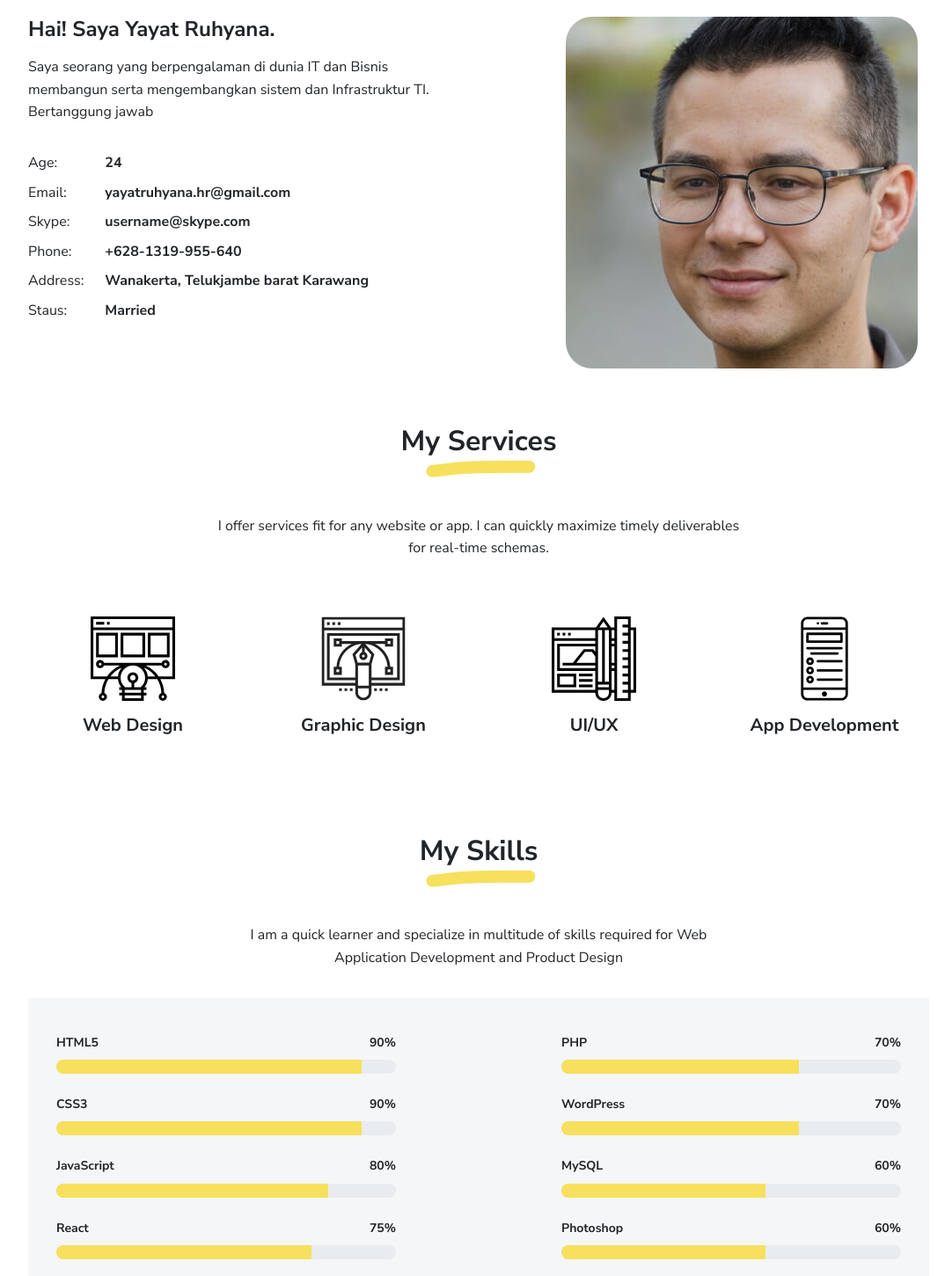
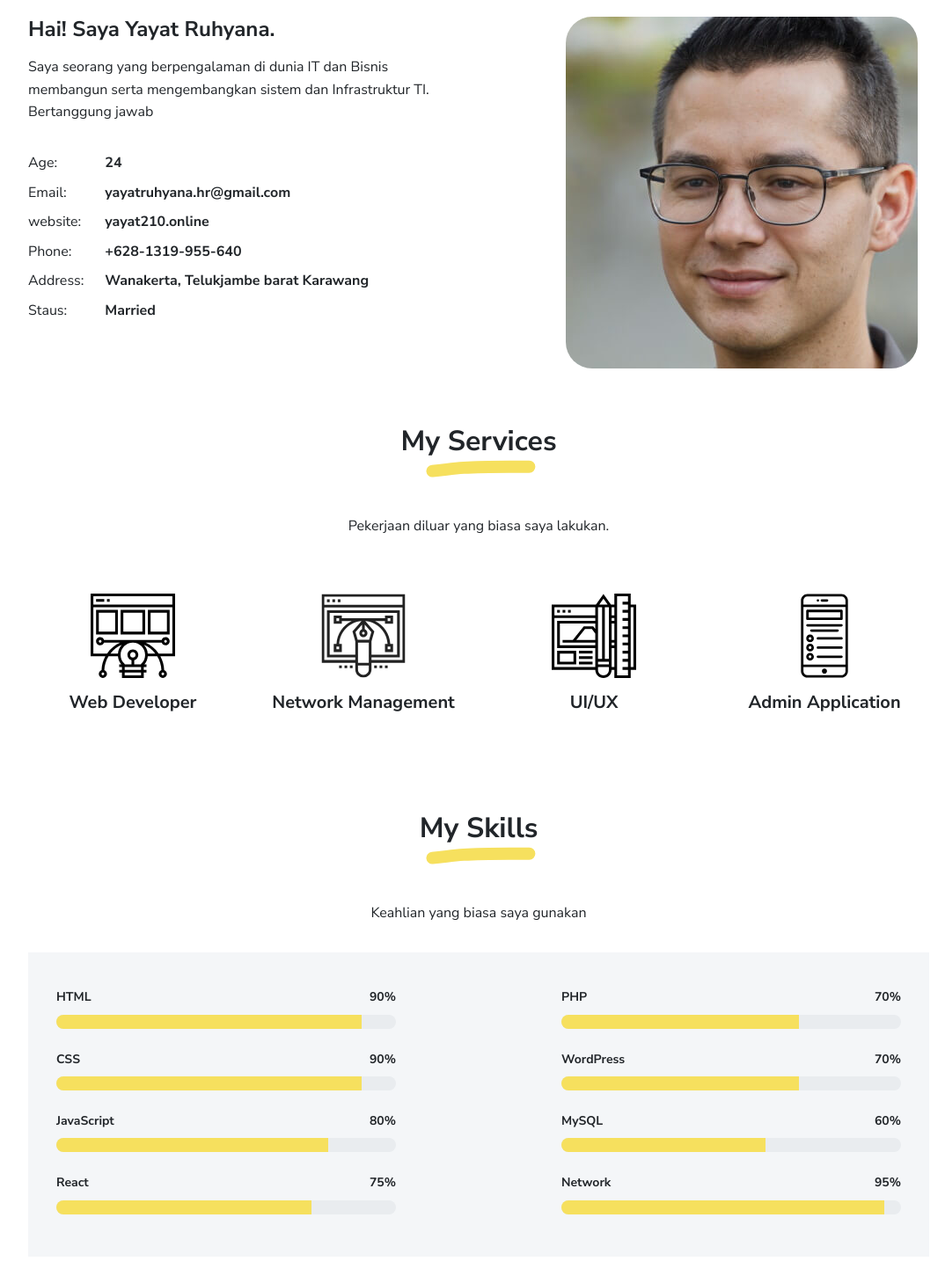
Before and after one commit to yayatrhyna/profile, a plain HTML site: page index.html in a window 1280 px wide. Shown: the part 815-2266 px from the top of the page at 88% size, without its empty margins (96-1170 px from the left). Drawn offline with Linux system fonts and the light colour scheme.

Commit message:
index update

```diff
--- a/index.html
+++ b/index.html
@@ -5,7 +5,7 @@
     <meta charset="UTF-8">
     <meta http-equiv="X-UA-Compatible" content="IE=edge">
     <meta name="viewport" content="width=device-width, initial-scale=1">
-    <title>Super Folio</title>
+    <title>Profile Yayat</title>
     <link rel="preconnect" href="https://fonts.gstatic.com" crossorigin="crossorigin"/>
     <link rel="preload" as="style" href="https://fonts.googleapis.com/css2?family=Nunito+Sans:wght@300;400;700;800&amp;display=swap"/>
     <link rel="stylesheet" href="https://fonts.googleapis.com/css2?family=Nunito+Sans:wght@300;400;700;800&amp;display=swap" media="print" onload="this.media='all'"/>
@@ -95,10 +95,10 @@
             <div class="pb-1 fw-bolder">yayatruhyana.hr@gmail.com</div>
           </div>
           <div class="col-sm-2">
-            <div class="pb-1">Skype:</div>
+            <div class="pb-1">website:</div>
           </div>
           <div class="col-sm-10">
-            <div class="pb-1 fw-bolder">username@skype.com</div>
+            <div class="pb-1 fw-bolder">yayat210.online</div>
           </div>
           <div class="col-sm-2">
             <div class="pb-1">Phone:</div>
@@ -130,20 +130,20 @@
       <h2 class="marker marker-center">My Services</h2>
     </div>
     <div class="text-center">
-      <p class="mx-auto mb-3" style="max-width:600px"> I offer services fit for any website or app. I can quickly maximize timely deliverables for real-time schemas.</p>
+      <p class="mx-auto mb-3" style="max-width:600px">Pekerjaan diluar yang biasa saya lakukan.</p>
     </div>
     <div class="row py-3">
       <div class="col-md-3 text-center" data-aos="fade-up" data-aos-delay="100"><img class="mb-2" src="images/services/web-design.svg" width="96" height="96" alt="web design"/>
-        <div class="h5">Web Design</div>
+        <div class="h5">Web Developer</div>
       </div>
       <div class="col-md-3 text-center" data-aos="fade-up" data-aos-delay="200"><img class="mb-2" src="images/services/graphic-design.svg" width="96" height="96" alt="graphic design"/>
-        <div class="h5">Graphic Design</div>
+        <div class="h5">Network Management</div>
       </div>
       <div class="col-md-3 text-center" data-aos="fade-up" data-aos-delay="300"><img class="mb-2" src="images/services/ui-ux.svg" width="96" height="96" alt="ui-ux"/>
         <div class="h5">UI/UX</div>
       </div>
       <div class="col-md-3 text-center" data-aos="fade-up" data-aos-delay="400"><img class="mb-2" src="images/services/app-development.svg" width="96" height="96" alt="app development"/>
-        <div class="h5">App Development</div>
+        <div class="h5">Admin Application</div>
       </div>
     </div>
   </div>
@@ -154,19 +154,19 @@
       <h2 class="marker marker-center">My Skills</h2>
     </div>
     <div class="text-center">
-      <p class="mx-auto mb-3" style="max-width:600px">I am a quick learner and specialize in multitude of skills required for Web Application Development and Product Design</p>
+      <p class="mx-auto mb-3" style="max-width:600px">Keahlian yang biasa saya gunakan</p>
     </div>
     <div class="bg-light p-3">
       <div class="row">
         <div class="col-md-5">
           <div class="py-1">
-            <div class="d-flex text-small fw-bolder"><span class="me-auto">HTML5</span><span>90%</span></div>
+            <div class="d-flex text-small fw-bolder"><span class="me-auto">HTML</span><span>90%</span></div>
             <div class="progress my-1">
               <div class="progress-bar bg-primary" role="progressbar" data-aos="zoom-in-right" data-aos-delay="100" data-aos-anchor=".skills-section" style="width: 90%" aria-valuenow="90" aria-valuemin="0" aria-valuemax="100"></div>
             </div>
           </div>
           <div class="py-1">
-            <div class="d-flex text-small fw-bolder"><span class="me-auto">CSS3</span><span>90%</span></div>
+            <div class="d-flex text-small fw-bolder"><span class="me-auto">CSS</span><span>90%</span></div>
             <div class="progress my-1">
               <div class="progress-bar bg-primary" role="progressbar" data-aos="zoom-in-right" data-aos-delay="200" data-aos-anchor=".skills-section" style="width: 90%" aria-valuenow="90" aria-valuemin="0" aria-valuemax="100"></div>
             </div>
@@ -204,9 +204,9 @@
             </div>
           </div>
           <div class="py-1">
-            <div class="d-flex text-small fw-bolder"><span class="me-auto">Photoshop</span><span>60%</span></div>
+            <div class="d-flex text-small fw-bolder"><span class="me-auto">Network</span><span>95%</span></div>
             <div class="progress my-1">
-              <div class="progress-bar bg-primary" role="progressbar" data-aos="zoom-in-right" data-aos-delay="600" data-aos-anchor=".skills-section" style="width: 60%" aria-valuenow="60" aria-valuemin="0" aria-valuemax="100"></div>
+              <div class="progress-bar bg-primary" role="progressbar" data-aos="zoom-in-right" data-aos-delay="600" data-aos-anchor=".skills-section" style="width: 95%" aria-valuenow="95" aria-valuemin="0" aria-valuemax="100"></div>
             </div>
           </div>
         </div>
```
